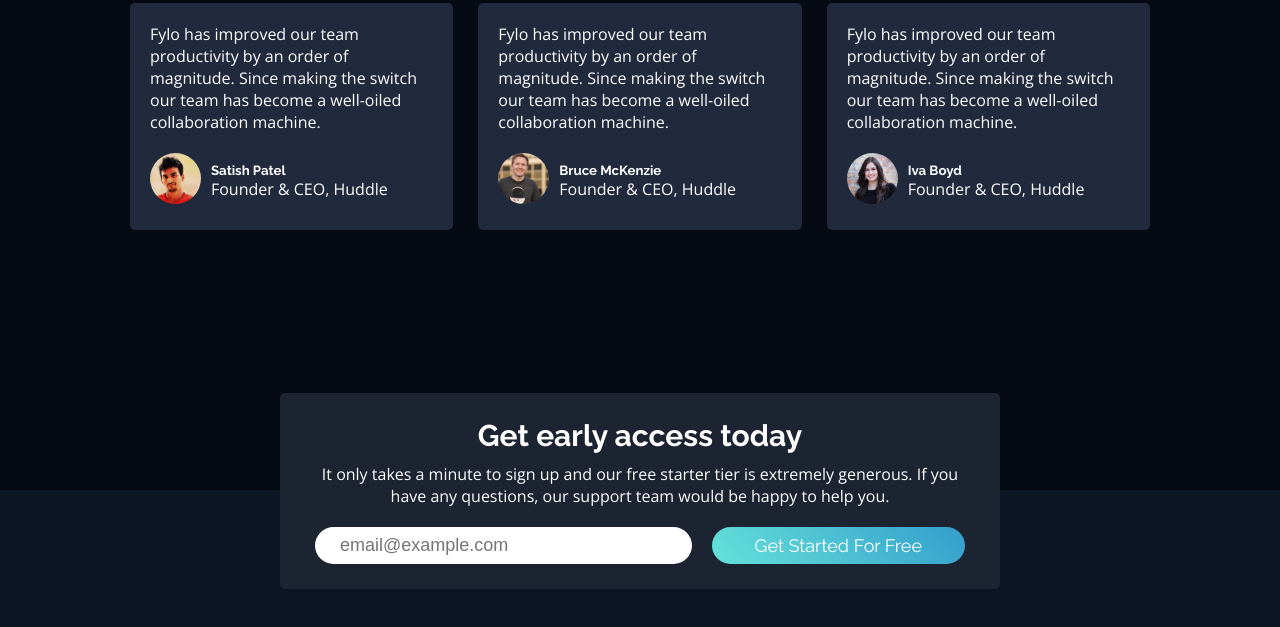
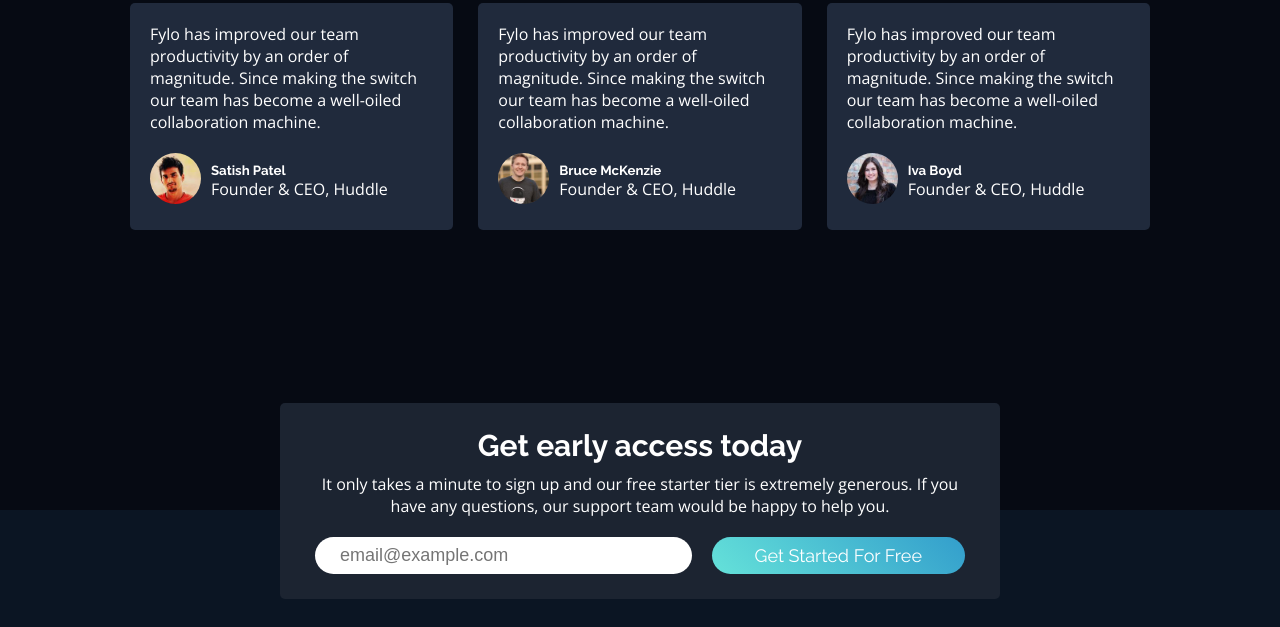
Before and after one commit to veedahv/SCA-level-2, a plain HTML site: page index.html in a window 1280 px wide. Shown: the part 1874-2501 px from the top of the page. Drawn offline with nearby package versions, Linux system fonts and the light colour scheme.

Commit message:
new commit

```diff
--- a/css/style.css
+++ b/css/style.css
@@ -107,7 +107,7 @@ h6,
 
 .btn {
     color: var(--White);
-    padding: 8px 40px;
+    padding: 8px 35px;
     background: linear-gradient(45deg, var(--Cyan-inside), var(--Blue-inside));
     font-size: 18px;
     border-radius: 50px;
@@ -169,7 +169,12 @@ h6,
 }
 
 .signup-section {
-    padding: 40px 20px;
+    padding: 10px 20px;
+    position: relative;
+}
+
+.signup-section .container {
+    padding: 80px 20px;
     position: relative;
 }
 
@@ -180,8 +185,6 @@ h6,
     padding: 25px 35px;
     position: absolute;
     border-radius: 5px;
-    margin-left: 20px;
-    margin-right: 20px;
 }
 
 .contact-card-flex {
@@ -267,8 +270,6 @@ h6,
     }
     .contact-card {
         padding: 20px 15px;
-        margin-left: 20px;
-        margin-right: 20px;
     }
     .about-grid,
     .review-grid ,
@@ -315,9 +316,8 @@ h6,
     .container {
         padding: 40px 40px;
     }
-    .contact-card {
-        margin-left: 40px;
-        margin-right: 40px;
+    .signup-section {
+        padding: 10px 40px;
     }
 }
 
```
